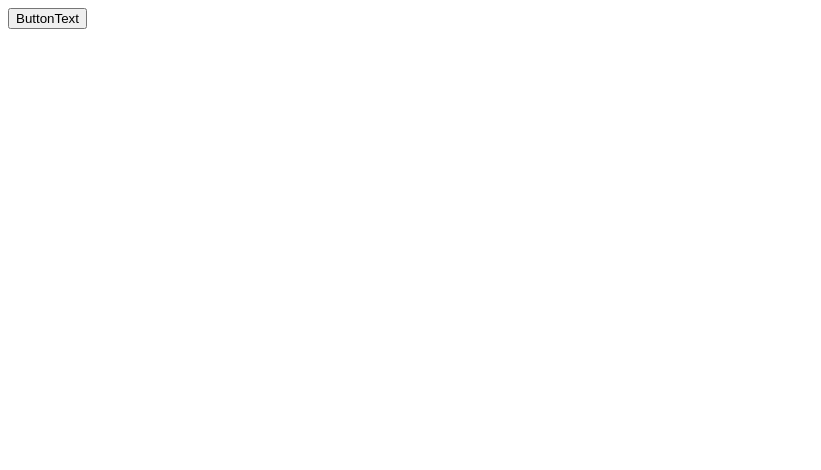
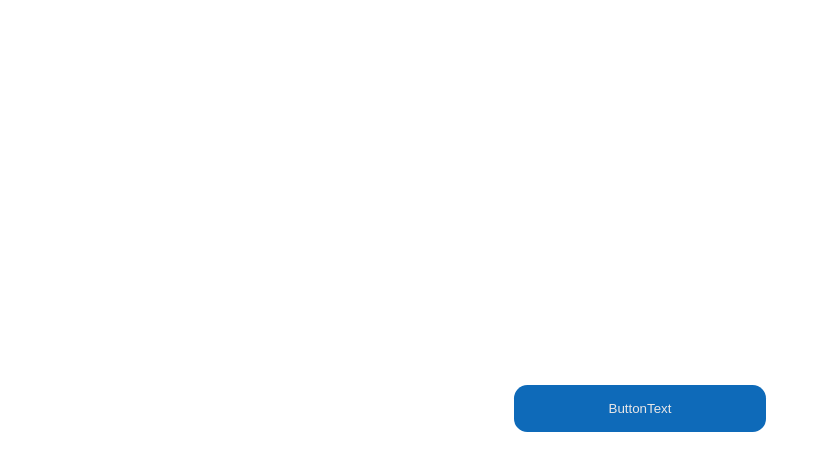
Before and after one commit to ElielBejar/aprendiendo_react, a React (Vite) app in the folder projects/practicas_react_vite/: page / in a window 1280 px wide. Shown: the top 470 px of the page, without its empty margins (0-821 px from the left). Built offline with nearby package versions, Linux system fonts and the light colour scheme.

Commit message:
agregando estilos a mi componente

```diff
--- a/projects/practicas_react_vite/src/Button.jsx
+++ b/projects/practicas_react_vite/src/Button.jsx
@@ -1,3 +1,5 @@
+import './button.css';
+
 export function Button({children, classButton}){
 
     return (
--- /dev/null
+++ b/projects/practicas_react_vite/src/button.css
@@ -0,0 +1,26 @@
+#root{
+    display:flex;
+    align-items: center;
+    height:100vh;
+}
+
+.button{
+    font-family:Arial, Helvetica, sans-serif;
+    margin:auto;
+    width:20%;
+    background-color: rgb(14, 106, 185);
+    color:rgb(233, 231, 231);
+    padding:1rem;
+    border:none;
+    cursor:pointer;
+    border-radius: 1em;
+    outline:none;
+    user-select: none;
+    transition: background-color 0.5s;
+
+}
+
+.button:hover{
+    background-color: rgb(2, 35, 65);
+    color:rgb(255, 255, 255);
+}
```
